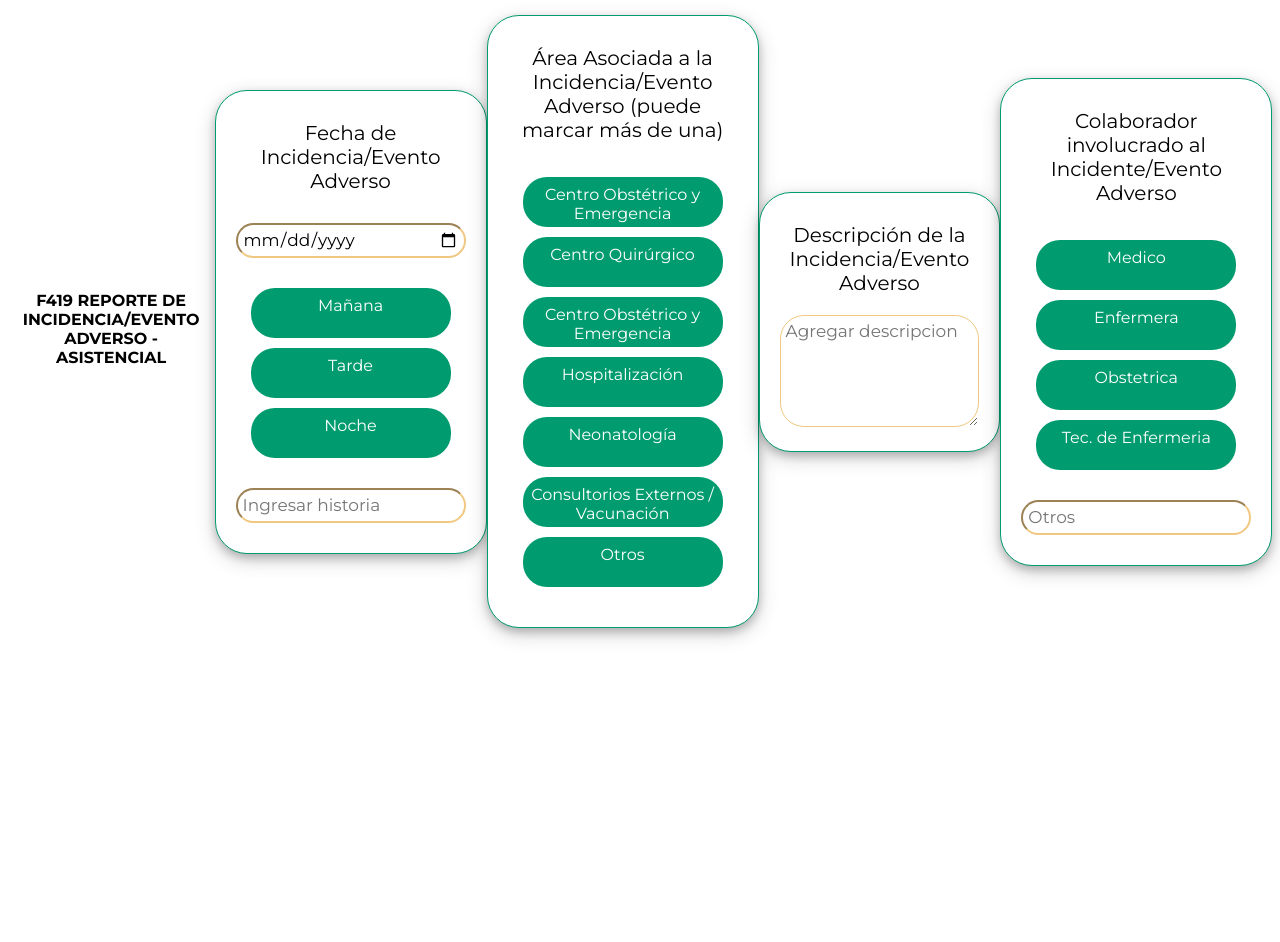
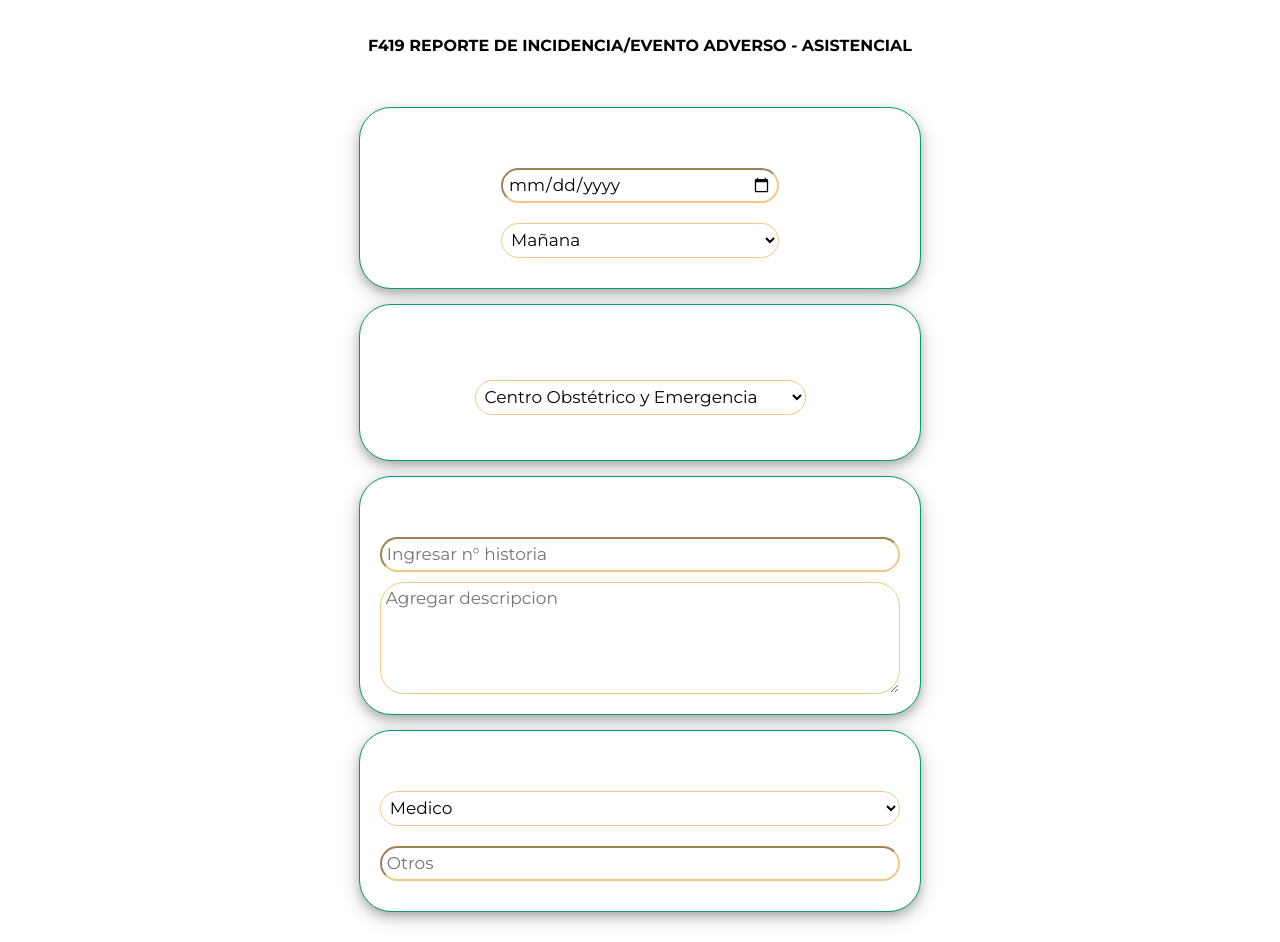
Before and after one commit to adanyur/Calidad, a plain HTML site: page index.html in a window 1280 px wide. Before the commit the page ends 800 px from the top, so only its background shows below. Drawn offline with Linux system fonts and the light colour scheme.

Commit message:
v2 de evento adversos

```diff
--- a/index.html
+++ b/index.html
@@ -8,55 +8,62 @@
 </head>
 <body>
 <form>
+        <div class="text-title">
+            <h4>F419 REPORTE DE INCIDENCIA/EVENTO ADVERSO - ASISTENCIAL</h4>
+        </div>
+
         <div class="container">
-                    <div class="text-title">
-                        <h4>F419 REPORTE DE INCIDENCIA/EVENTO ADVERSO - ASISTENCIAL</h4>
-                    </div>
                     <div class="card">
                         <div class="card-body">
-                            <div class="card-title">Fecha de Incidencia/Evento Adverso</div>
-                                <input type="date"/>
-                                <div class="group-row">
-                                    <label><input type="checkbox">Mañana</label>
-                                    <label><input type="checkbox">Tarde</label>
-                                    <label><input type="checkbox">Noche</label>
+                            <div class="card-title"></div>
+                                <div class="card-text">
+                                    <input type="date"/>
+                                    <select>
+                                        <option value="">Mañana</option>
+                                        <option value="">Tarde</option>
+                                        <option value="">Noche</option>
+                                    </select>
                                 </div>
-                                <input type="text" placeholder="Ingresar historia"/>
                         </div>
                     </div>
                     <div class="card">
                         <div class="card-body">
-                            <div class="card-title">Área Asociada a la Incidencia/Evento Adverso (puede marcar más de una)</div>
+                            <div class="card-title"></div>
                             <div class="group-row">
-                                   <label><input type="checkbox"> Centro Obstétrico y Emergencia</label>
-                                   <label><input type="checkbox">Centro Quirúrgico</label>
-                                   <label><input type="checkbox"> Centro Obstétrico y Emergencia</label>
-                                   <label><input type="checkbox">Hospitalización</label>
-                                   <label><input type="checkbox">Neonatología</label>
-                                   <label><input type="checkbox">Consultorios Externos / Vacunación</label>
-                                   <label><input type="checkbox">Otros</label>
+
+                                    <select name="" id="">
+                                        <option value="">Centro Obstétrico y Emergencia</option>
+                                        <option value="">Centro Quirúrgico</option>
+                                        <option value="">Hospitalización</option>
+                                        <option value="">Neonatología</option>
+                                        <option value="">Consultorios Externos / Vacunación</option>
+                                        <option value="">Otros</option>
+                                    </select>
+
                             </div>
                         </div>
                     </div>
                     <div class="card">
                         <div class="card-body">
-                            <div class="card-title">Descripción de la Incidencia/Evento Adverso</div>
+                            <div class="card-title"></div>
+                            <input type="text" placeholder="Ingresar n° historia"/>
                             <textarea rows="5" cols="10" placeholder="Agregar descripcion"></textarea>
                         </div>
                     </div>
                     <div class="card">
                         <div class="card-body">
-                            <div class="card-title">Colaborador involucrado al Incidente/Evento Adverso</div>
-                            <div class="group-row">
-                                    <label><input type="checkbox">Medico</label>
-                                    <label><input type="checkbox">Enfermera</label>
-                                    <label><input type="checkbox">Obstetrica</label>
-                                    <label><input type="checkbox">Tec. de Enfermeria</label>
-                            </div>
-                            <input type="text" placeholder="Otros">
+                            <div class="card-title"></div>
+                                <select name="" id="">
+                                    <option value="">Medico</option>
+                                    <option value="">Enfermera</option>
+                                    <option value="">Obstetrica</option>
+                                    <option value="">Tec. de Enfermeria</option>
+                                </select>
+                                <input type="text" placeholder="Otros">
                         </div>
                     </div>
-        </div>
+
+            </div>
 </form>
 </body>
 </html>
--- a/style.css
+++ b/style.css
@@ -16,7 +16,7 @@ body {
 .container {
   width: 100%;
   display: flex;
-  flex-direction: row;
+  flex-direction: column;
   justify-content: center;
   align-items: center;
   padding: 15px;
@@ -45,6 +45,9 @@ body {
 .card-body {
   width: 100%;
   padding: 20px;
+  display: flex;
+  flex-direction: column;
+  align-items: center;
 }
 
 .card-title {
@@ -55,7 +58,8 @@ body {
 }
 
 [type="date"],
-[type="text"] {
+[type="text"],
+select {
   width: 100%;
   height: 35px;
   padding: 5px;
@@ -112,11 +116,6 @@ label {
 
 @media (min-width: 768px) and (min-width: 992px) {
   .card {
-    width: 50%;
-  }
-
-  label {
-    width: 200px;
-    height: 50px;
+    width: 45%;
   }
 }
```
